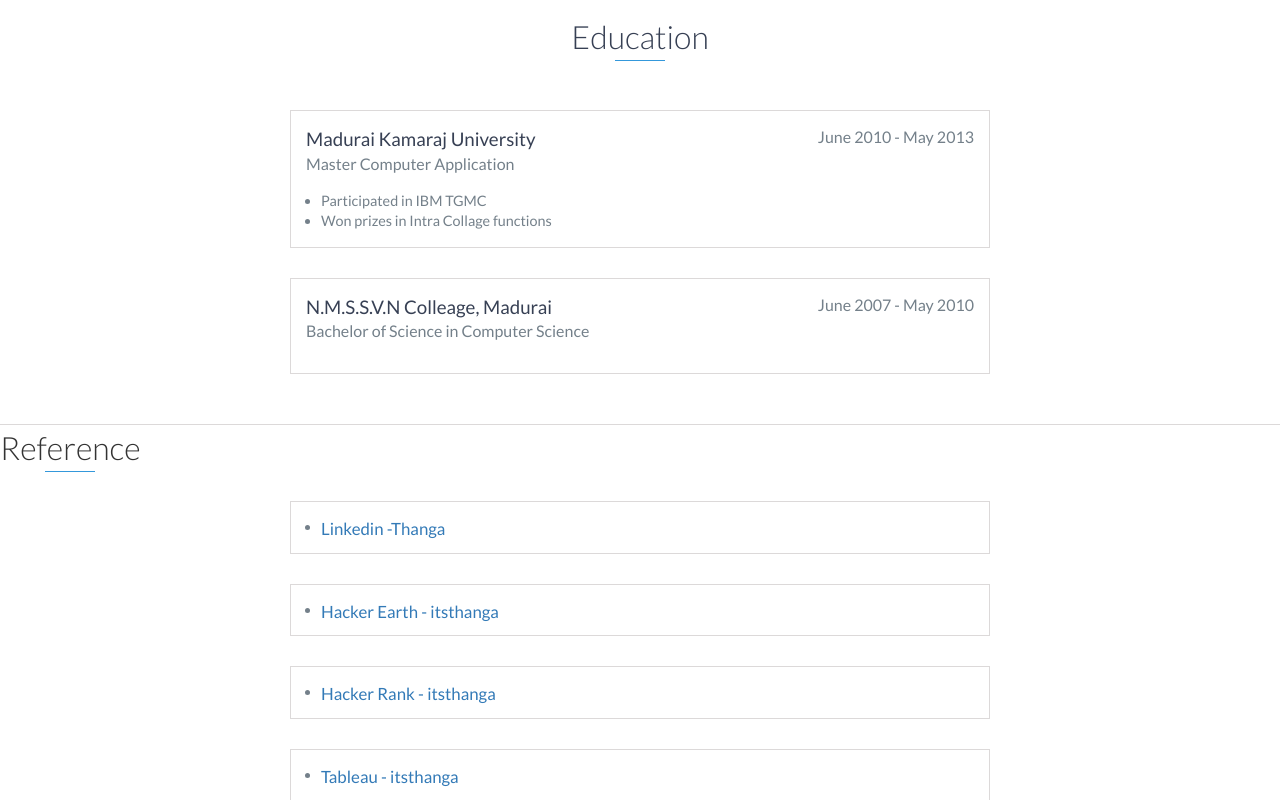
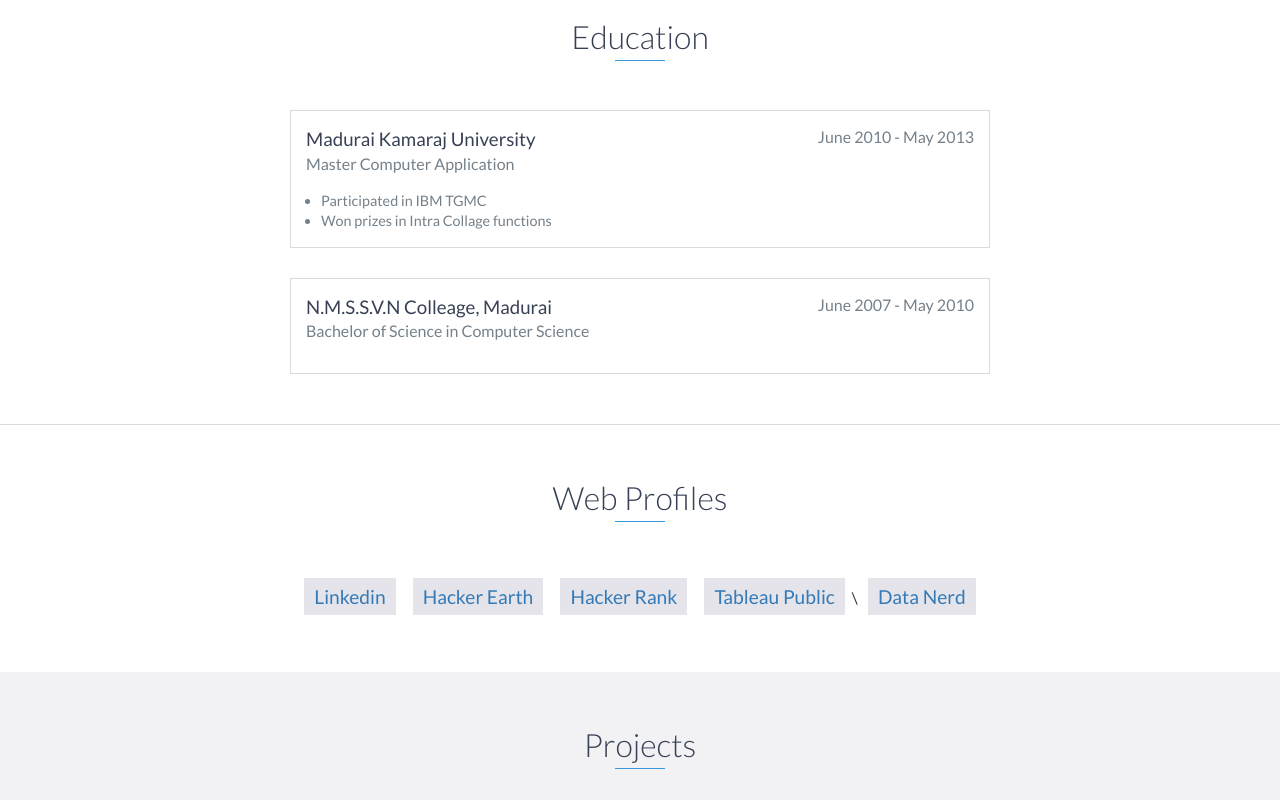
Before and after one commit to thangarajan8/thangarajan8.github.io, a website: page index.html in a window 1280 px wide. Shown: the part 2000-2800 px from the top of the page. Drawn offline with nearby package versions, Linux system fonts and the light colour scheme.

Commit message:
webprofiles'

```diff
--- a/index.html
+++ b/index.html
@@ -34,7 +34,7 @@
                 <a href="#education">Education</a>
             </li>
               <li>
-                <a href="#wref">Referance</a>
+                <a href="#wref">Web Profiles</a>
             </li>
             <li>
                 <a href="#projects">Projects</a>
@@ -141,55 +141,17 @@
         </div>
         <!-- End .education-block -->
     </div>
-    <!-- End #education -->
-    <div  id='wref'>
-    	<h2 class="heading">Reference</h2>
-    	<div class="education-block">
-    	<ul>
-       <li>
-       	<h3><a href="https://www.linkedin.com/in/thanga/" target="_blank">Linkedin -Thanga</a></h3>
-       </li>
-   </ul>
+<div id="skills">
+        <h2 class="heading">Web Profiles</h2>
+        <ul>
+            <li><a href="https://www.linkedin.com/in/thanga/" target="_blank">Linkedin</a></li>
+            <li><a href="https://www.hackerearth.com/@itsthanga" target="_blank">Hacker Earth</a></li>
+            <li><a href="https://www.hackerrank.com/itsthanga?hr_r=1" target="_blank">Hacker Rank</a></li>
+            <li><a href="https://public.tableau.com/profile/itsthanga#!/" target="_blank">Tableau Public</a></li>\
+            <li><a href="https://sites.google.com/view/datanerd/home" target="_blank">Data Nerd</a></li>
+        </ul>
     </div>
-        <!-- End .education-block -->
-
-<div class="education-block">
-    	<ul>
-       <li>
-       <h3><a href="https://www.hackerearth.com/@itsthanga" target="_blank">Hacker Earth - itsthanga</a></h3>
-       </li>
-   </ul>
-    </div>
-        <!-- End .education-block -->
-
-        <div class="education-block">
-    	<ul>
-       <li>
-       	<h3><a href="https://www.hackerrank.com/itsthanga?hr_r=1" target="_blank">Hacker Rank - itsthanga</a></h3>
-       </li>
-   </ul>
-    </div>
-        <!-- End .education-block -->
-
-        <div class="education-block">
-    	<ul>
-       <li>
-       	<h3><a href="https://public.tableau.com/profile/itsthanga#!/" target="_blank">Tableau - itsthanga</a></h3>
-       </li>
-   </ul>
-    </div>
-        <!-- End .education-block -->
-
-        <div class="education-block">
-    	<ul>
-       <li>
-       	<h3><a href="https://sites.google.com/view/datanerd/home" target="_blank">Data Nerd</a></h3>
-       </li>
-   </ul>
-    </div>
-        <!-- End .education-block -->
-
-    </div>
+    <!-- End #skills -->
     <div id="projects" class="background-alt">
         <h2 class="heading">Projects</h2>
         <div class="container">
--- a/scss/styles.scss
+++ b/scss/styles.scss
@@ -722,6 +722,7 @@ footer {
     }
 }
 
+
 /*
     -------------------------------
     ----- 10. Contact Styles -----
```
